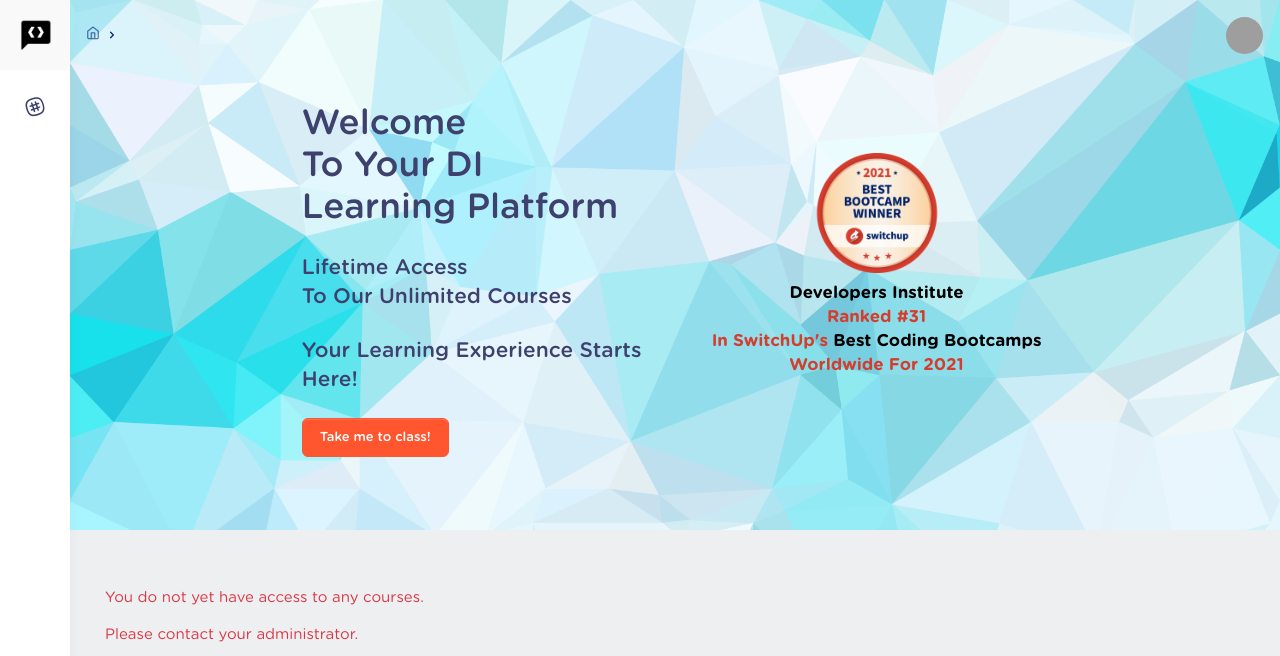
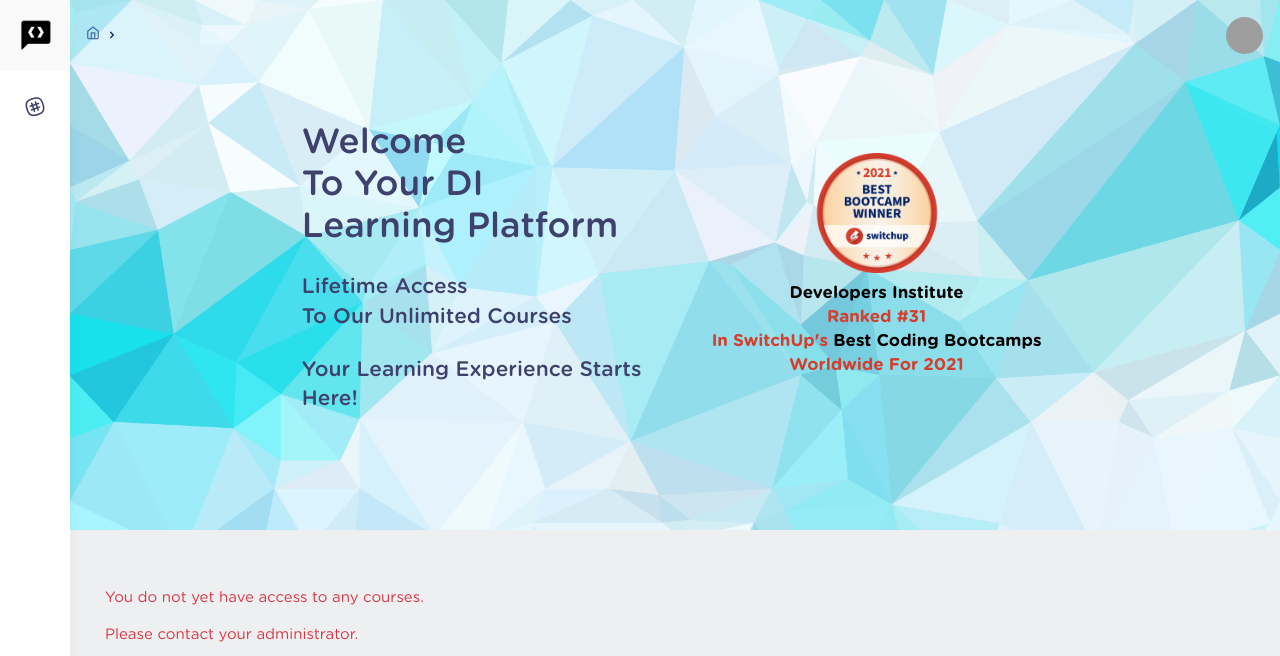
Before and after one commit to bindmisson/devtlv-di_learning, a Django app: template di_platform/courses_app/templates/collections.html in a window 1280 px wide. Shown: the top 656 px of the page. Run offline with Django 3.2, Linux system fonts and the light colour scheme; the template is opened without the code that fills it, so the values that code supplies are empty; some libraries are stand-ins or nearby versions; some web fonts are replaced; grey boxes are pictures that could not be loaded.

Commit message:
Removes extra "Take me to class" button

```diff
--- a/di_platform/courses_app/templates/collections.html
+++ b/di_platform/courses_app/templates/collections.html
@@ -16,7 +16,6 @@
                 {% if user.profile.program.link %}
                 <a href="{{user.profile.program.link}}" target="_blank" class="btn btn-danger">Take me to class!</a>
                 {% endif %}
-                <a href="{{user.profile.program.link}}" target="_blank" class="btn btn-danger">Take me to class!</a>
             </div>
         </div>
 
```
